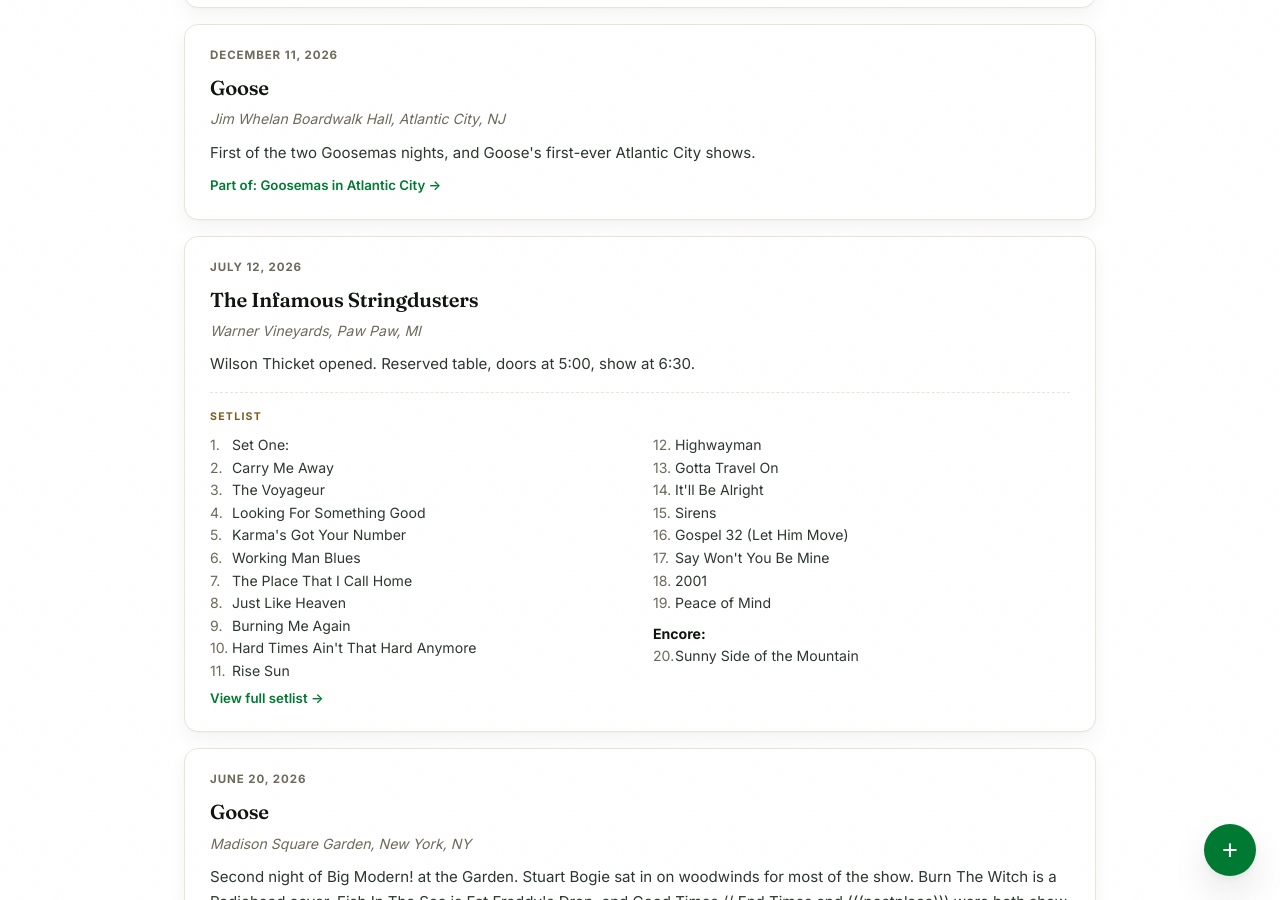
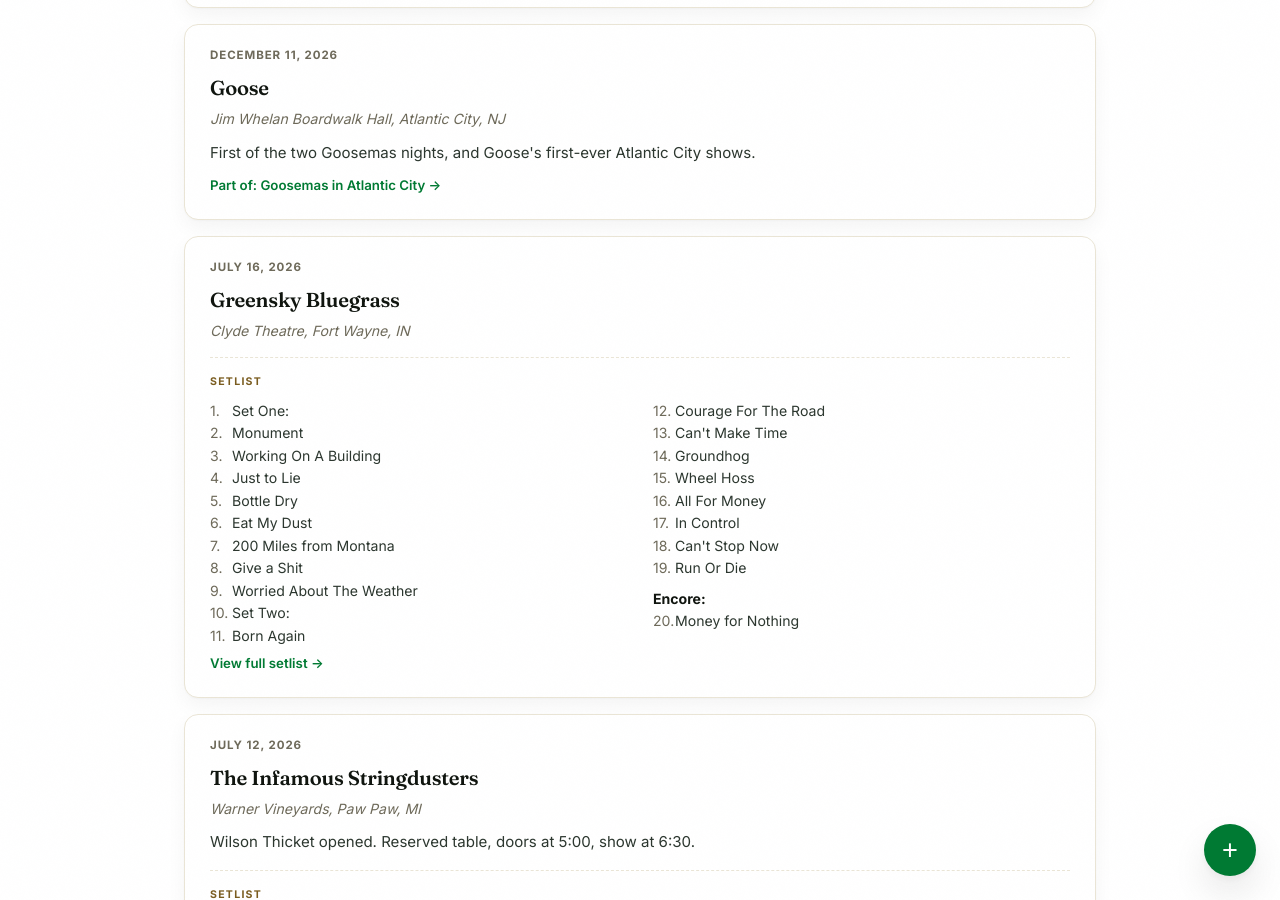
Before and after one commit to bmlanders/adventures, a Jekyll site: the page built from shows/index.html, in a window 1280 px wide and 900 px high, scrolled down 1131 px. Built offline with Jekyll 4.4.1, drawn with Linux system fonts in a browser that asks for light colours.

Commit message:
Log show: Greensky Bluegrass on 2026-07-16

```diff
--- a/shows/index.html
+++ b/shows/index.html
@@ -53,6 +53,39 @@
   <div class="show-venue">Jim Whelan Boardwalk Hall, Atlantic City, NJ</div>
   <p class="show-notes">First of the two Goosemas nights, and Goose's first-ever Atlantic City shows.</p>
   <a class="show-trip-link" href="{{ '/trips/goosemas-2026/' | relative_url }}">Part of: Goosemas in Atlantic City &rarr;</a>
+</div>
+
+<div class="show-entry" id="2026-07-16-greensky-bluegrass">
+  <div class="show-date">July 16, 2026</div>
+  <h3>Greensky Bluegrass</h3>
+  <div class="show-venue">Clyde Theatre, Fort Wayne, IN</div>
+  <div class="setlist">
+    <div class="setlist-lbl">Setlist</div>
+    <ol class="setlist-list">
+      <li>Set One:</li>
+      <li>Monument</li>
+      <li>Working On A Building</li>
+      <li>Just to Lie</li>
+      <li>Bottle Dry</li>
+      <li>Eat My Dust</li>
+      <li>200 Miles from Montana</li>
+      <li>Give a Shit</li>
+      <li>Worried About The Weather</li>
+      <li>Set Two:</li>
+      <li>Born Again</li>
+      <li>Courage For The Road</li>
+      <li>Can't Make Time</li>
+      <li>Groundhog</li>
+      <li>Wheel Hoss</li>
+      <li>All For Money</li>
+      <li>In Control</li>
+      <li>Can't Stop Now</li>
+      <li>Run Or Die</li>
+      <li class="setlist-set">Encore:</li>
+      <li>Money for Nothing</li>
+    </ol>
+  </div>
+  <a class="show-trip-link" href="https://www.nugs.net/live-download-of-greensky-bluegrass-clyde-theatre-fort-wayne-in-07-16-2026-mp3-flac-or-online-music-streaming/49363.html" target="_blank" rel="noopener">View full setlist &rarr;</a>
 </div>
 
 <div class="show-entry" id="2026-07-12-the-infamous-stringdusters">
```
